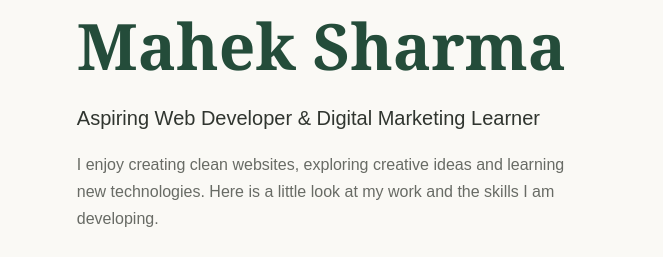
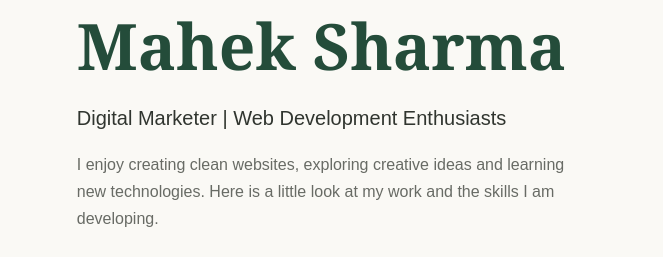
Before and after one commit to maheksharma856-source/My-Portfolio, a plain HTML site: page index.html in a window 1280 px wide. Shown: the part 224-481 px from the top of the page, 0-663 px from the left. Drawn offline with Linux system fonts and the light colour scheme.

Commit message:
Update index.html

```diff
--- a/index.html
+++ b/index.html
@@ -590,7 +590,7 @@
 
                 <h1>Mahek Sharma</h1>
 
-                <h3>Aspiring Web Developer & Digital Marketing Learner</h3>
+                <h3>Digital Marketer | Web Development Enthusiasts</h3>
 
                 <p class="hero-description">
                     I enjoy creating clean websites, exploring creative
```
